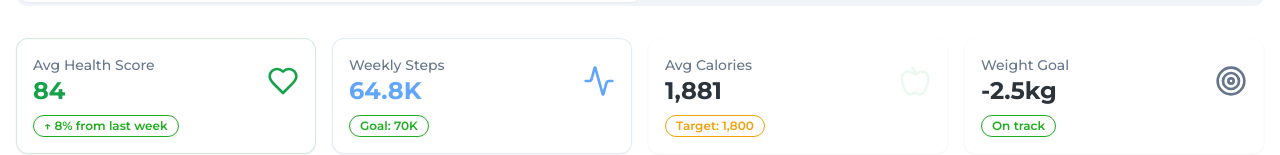
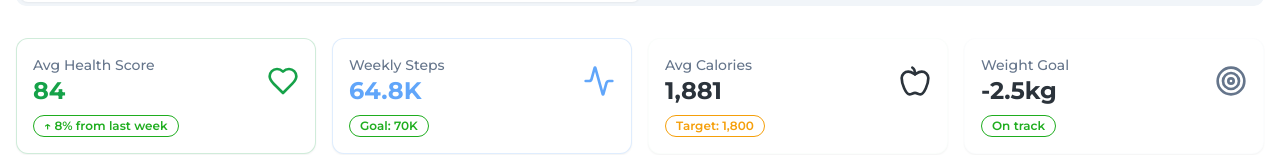
Before and after one commit to Eshaan111/health-guide-smart, a React (Vite) app: page /insights in a window 1280 px wide. Shown: the part 246-401 px from the top of the page. Built offline with nearby package versions, Linux system fonts and the light colour scheme; the HTML template or start-up script is replaced by a standard one.

Commit message:
Fix Apple logo opacity

```diff
--- a/src/components/HealthAnalytics.tsx
+++ b/src/components/HealthAnalytics.tsx
@@ -141,7 +141,7 @@ const HealthAnalytics = () => {
                 <p className="text-sm text-muted-foreground">Avg Calories</p>
                 <p className="text-2xl font-bold text-foreground">1,881</p>
               </div>
-              <Apple className="w-8 h-8 text-accent" />
+              <Apple className="w-8 h-8 text-foreground" />
             </div>
             <Badge variant="outline" className="mt-2 text-warning border-warning">
               Target: 1,800
```
